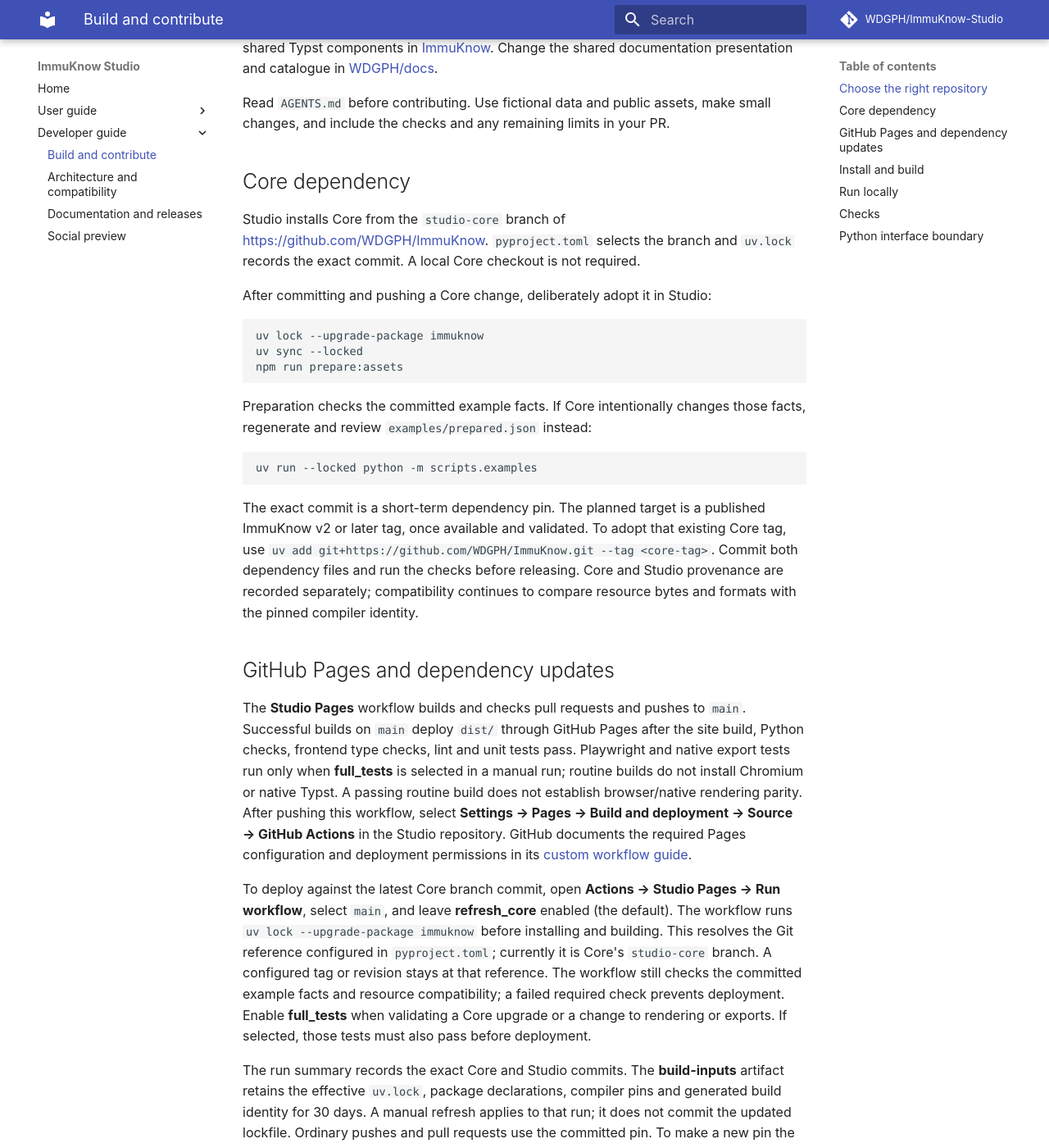
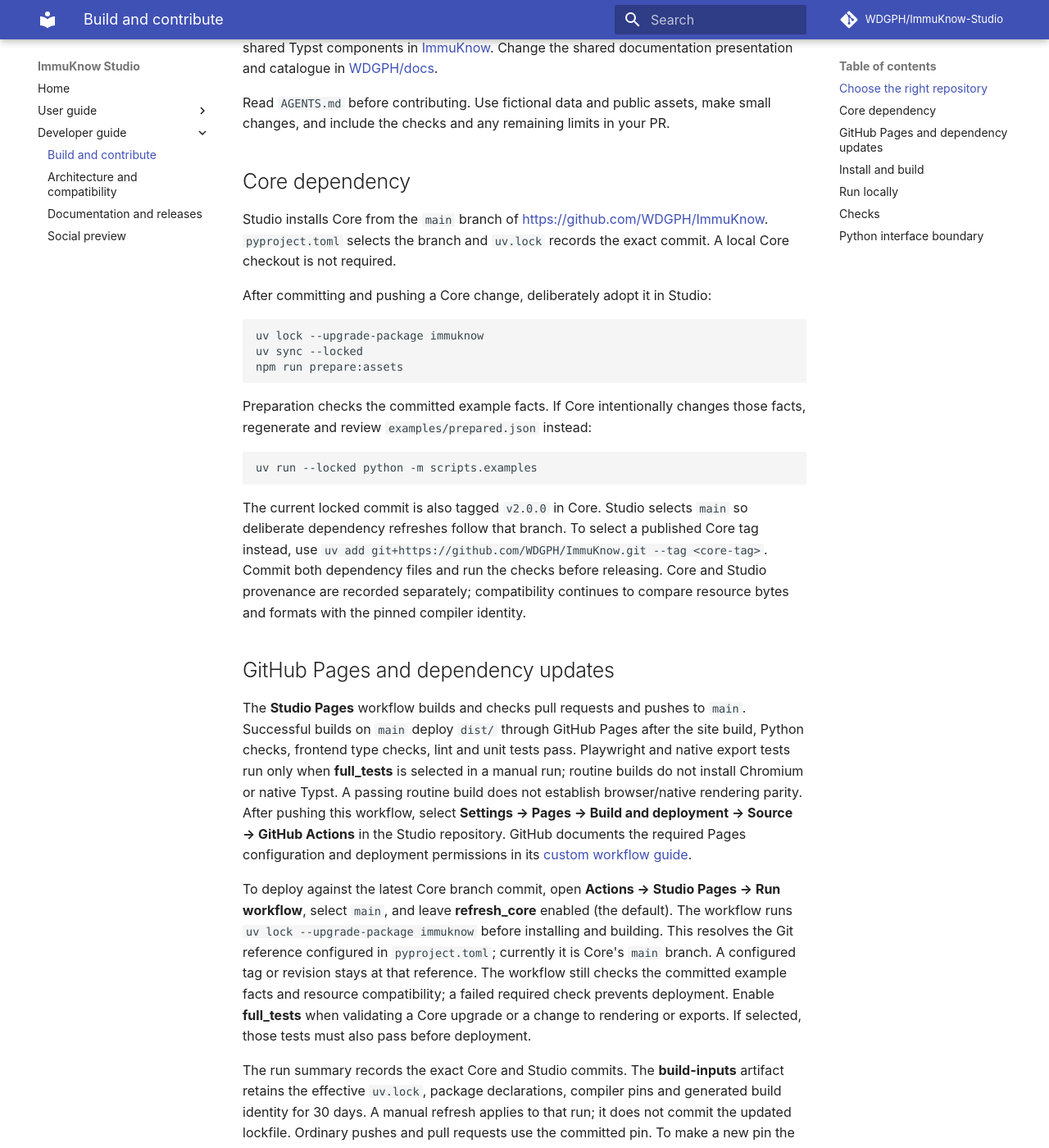
Before and after one commit to WDGPH/ImmuKnow-Studio, an MkDocs documentation site: the page built from docs/development.md, in a window 1280 px wide and 1400 px high, scrolled down 353 px. Shown: the whole window at 82% size. Built offline with MkDocs 1.6.1 and Material for MkDocs 9.7.7, drawn with Linux system fonts in a browser that asks for light colours; comment, search, counter and statistics services are not loaded.

Commit message:
Adopt ImmuKnow main at the v2.0.0 commit (#9)
Select Core main instead of studio-core and lock ef4b7a6180bdd2e27e06400d82b1780395d67927. Document the branch, exact commit and existing v2.0.0 release tag separately.

The engine, schemas, templates and shared components match the previous pin; the only installed resource change is a configuration README link. Prepared example facts remain unchanged.

Validation: locked site build using verified prepared compiler assets; 152 unit tests; frontend types and lint; ty and Ruff checks; strict MkDocs build; lockfile verified with CI uv 0.12.23; git diff --check.

Browser validation: 14 targeted Playwright tests passed, covering compiler findings/recovery, library integrity, build identity and seven downloaded-project native/browser parity cases. Chromium required locally extracted Ubuntu runtime libraries; the initial attempt failed before browser launch. No application workaround was needed.

Full browser suite was not run. No remote write or deployment performed.

````diff
--- a/docs/development.md
+++ b/docs/development.md
@@ -18,7 +18,7 @@ small changes, and include the checks and any remaining limits in your PR.
 
 ## Core dependency
 
-Studio installs Core from the `studio-core` branch of
+Studio installs Core from the `main` branch of
 <https://github.com/WDGPH/ImmuKnow>. `pyproject.toml` selects the branch and
 `uv.lock` records the exact commit. A local Core checkout is not required.
 
@@ -37,9 +37,9 @@ those facts, regenerate and review `examples/prepared.json` instead:
 uv run --locked python -m scripts.examples
 ```
 
-The exact commit is a short-term dependency pin. The planned target is a
-published ImmuKnow v2 or later tag, once available and validated. To adopt that
-existing Core tag, use
+The current locked commit is also tagged `v2.0.0` in Core. Studio selects
+`main` so deliberate dependency refreshes follow that branch. To select a
+published Core tag instead, use
 `uv add git+https://github.com/WDGPH/ImmuKnow.git --tag <core-tag>`.
 Commit both dependency files and run the checks before releasing. Core and
 Studio provenance are recorded separately; compatibility continues to compare
@@ -62,7 +62,7 @@ To deploy against the latest Core branch commit, open **Actions → Studio Pages
 → Run workflow**, select `main`, and leave **refresh_core** enabled (the default).
 The workflow runs `uv lock --upgrade-package immuknow` before installing and
 building. This resolves the Git reference configured in `pyproject.toml`;
-currently it is Core's `studio-core` branch. A configured tag or revision stays
+currently it is Core's `main` branch. A configured tag or revision stays
 at that reference. The workflow still checks the committed example facts and
 resource compatibility; a failed required check prevents deployment. Enable
 **full_tests** when validating a Core upgrade or a change to rendering or exports.
--- a/pyproject.toml
+++ b/pyproject.toml
@@ -8,7 +8,7 @@ dependencies = ["ImmuKnow", "PyYAML"]
 package = false
 
 [tool.uv.sources]
-immuknow = { git = "https://github.com/WDGPH/ImmuKnow.git", branch = "studio-core" }
+immuknow = { git = "https://github.com/WDGPH/ImmuKnow.git", branch = "main" }
 
 [dependency-groups]
 dev = [
````
Also changed, not shown: README.md (+4 -3 lines), docs/architecture.md (+4 -5 lines), docs/documentation.md (+4 -3 lines), 1 other file.
